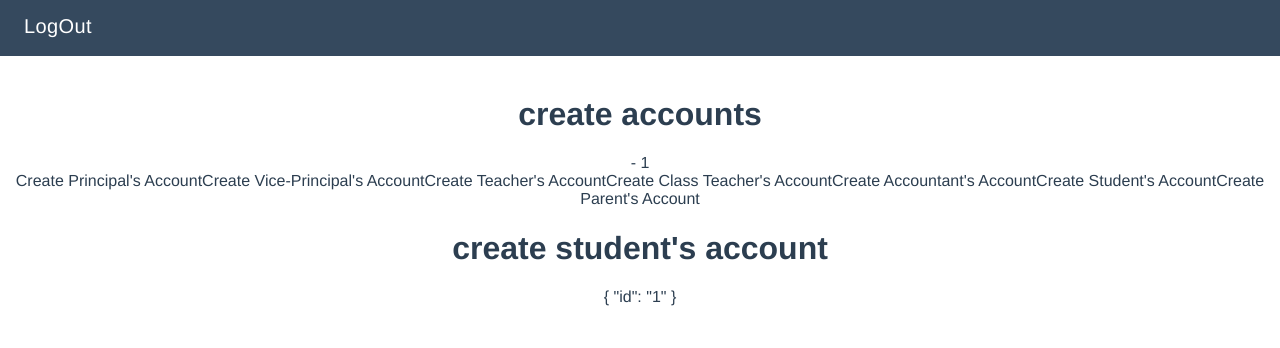
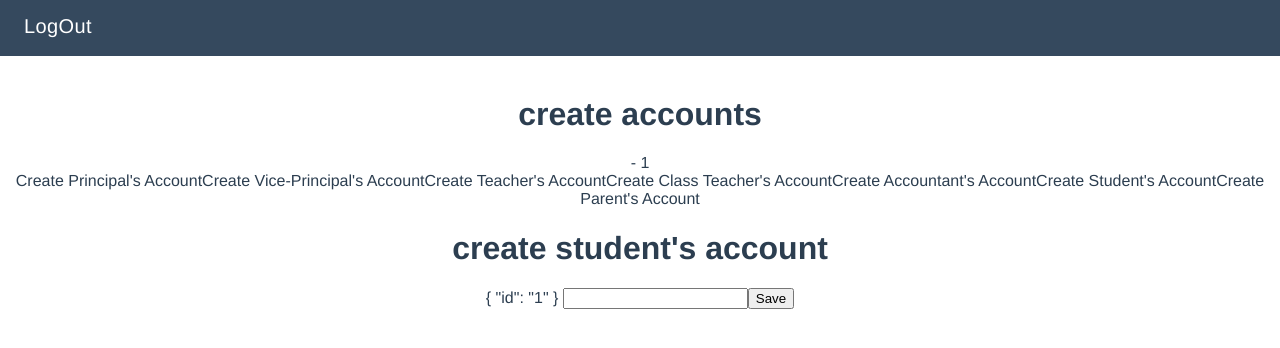
Before and after one commit to devsAtQuarx/tangent, a Vue app: page /createAccounts/1/createStudentAccount in a window 1280 px wide. Shown: the top 348 px of the page. Built offline with nearby package versions, Linux system fonts and the light colour scheme; no server answers; sample sign-in values are in the browser's storage.

Commit message:
student login added

```diff
--- a/src/components/createAccountsComponents/createPrincipalAccount.vue
+++ b/src/components/createAccountsComponents/createPrincipalAccount.vue
@@ -4,6 +4,7 @@
 
         <input v-model="principalEmail">
         <button @click="savePrincipalEmail">save</button>
+
     </div>
 </template>
 <script>
@@ -16,6 +17,10 @@
         methods:{
             savePrincipalEmail(){
                 let vm = this
+                let principalEmailInDb = vm.principalEmail
+                while(principalEmailInDb.indexOf('.') != -1)
+                    principalEmailInDb = principalEmailInDb.replace(".","replacedDotHere")
+                console.log(principalEmailInDb)
 
                 //bind
                 let tmpObj = {
@@ -24,10 +29,10 @@
                 }
 
                 if(this.validateEmail(this.principalEmail)){
-                    this.$store.state.db.db.ref('school/'+ this.$route.params.id + '/createdAccounts/principal/')
+                    this.$store.state.db.db.ref('school/'+ this.$route.params.id + '/createdAccounts/principal/' + principalEmailInDb)
                         .set(tmpObj) //set
                         .then(function(snapPrincipalEmail){
-                            vm.$store.state.db.db.ref('createdAccounts/principal/')
+                            vm.$store.state.db.db.ref('createdAccounts/principal/' + principalEmailInDb)
                                 .set(tmpObj) //set
                                 .then(function (snapPrincipalEmail) {
                                     alert('saved email in db !')
--- a/src/components/createAccountsComponents/createStudentAccount.vue
+++ b/src/components/createAccountsComponents/createStudentAccount.vue
@@ -1,5 +1,43 @@
 <template>
     <div>
         <h1>create student's account</h1> {{$route.params}}
+        <input v-model="studentEmail">
+        <button @click="saveStudentEmail">Save</button>
     </div>
 </template>
+<script>
+    export default {
+        data(){
+            return{
+                studentEmail:''
+            }
+        },
+        methods:{
+            saveStudentEmail(){
+                let vm = this
+
+                //bind
+                let tmpObj = {
+                    email : vm.studentEmail,
+                    schoolId : vm.$route.params.id
+                }
+
+                let studentEmailInDb = vm.studentEmail
+                while(studentEmailInDb.indexOf('.') != -1)
+                    studentEmailInDb = studentEmailInDb.replace(".","replacedDotHere")
+                console.log(studentEmailInDb)
+                this.$store.state.db.db.ref('school/'+ this.$route.params.id + '/createdAccounts/student/' +
+                    studentEmailInDb)
+                    .set(tmpObj) //set
+                    .then(function(snapPrincipalEmail){
+                        vm.$store.state.db.db.ref('/createdAccounts/student/' + studentEmailInDb)
+                            .set(tmpObj) //set
+                            .then(function (snapPrincipalEmail) {
+                                alert('saved email in db !')
+                            })
+                    })
+
+            }
+        }
+    }
+</script>
--- a/src/components/schoolHome.vue
+++ b/src/components/schoolHome.vue
@@ -31,7 +31,7 @@
                 'user'
             ]),
             showCreateAccounts(){
-                if(this.$route.params.whoLoggedIn == 'school')
+                if(this.$route.params.whoLoggedIn == 'school' && this.showLoader == false)
                     return true
                 else
                     return false
@@ -40,7 +40,6 @@
         methods:{
             //checkIfUidIsLoaded
             checkIfUidIsLoaded(){ //recursive
-                let vm = this
                 console.log('checkIfUidIsLoaded')
                 if(!this.$store.state.auth.isLoggedIn){ //stillNotLoggedIn
                     this.showLoader = true // is uid is not loaded
@@ -48,8 +47,15 @@
                         this.checkIfUidIsLoaded() // call again after 1 sec
                     },1000)
                 }else{ //loggedIn
+                    this.act()
+                }
+            },
+            act(){
+                let vm = this
                 console.log(this.$route.params)
-
+                let  userEmail = vm.$store.state.auth.user.email
+                while(userEmail.indexOf('.') != -1)
+                    userEmail = userEmail.replace(".","replacedDotHere")
                 //check in db, validate id
                 if(this.$route.params.whoLoggedIn == 'school') { //schoolLoggedIn
                     console.log('schoollogin' + this.$store.state.auth.user.uid)
@@ -57,9 +63,10 @@
                         whoLoggedIn: this.$route.params.whoLoggedIn}})
                     this.showLoader = false // if loaded call main func
                 }else{ //not school LoggedIn
-                        this.$store.state.db.db.ref('createdAccounts/' + this.$route.params.whoLoggedIn)
+
+                    this.$store.state.db.db.ref('createdAccounts/' + this.$route.params.whoLoggedIn + '/' + userEmail)
                         .once('value', function (snapCheckUid) {
-                                console.log(snapCheckUid.val())
+                            console.log(snapCheckUid.val(), userEmail)
                             if(snapCheckUid.val() == null){
                                 alert('not ok')
                                 vm.gSignOut()
@@ -76,7 +83,6 @@
                                 vm.gSignOut()
                             }
                         })
-                    }
                 }
             },
             goToCreateAccounts(){
```
Lines whose indentation alone changed are shown as unchanged.
